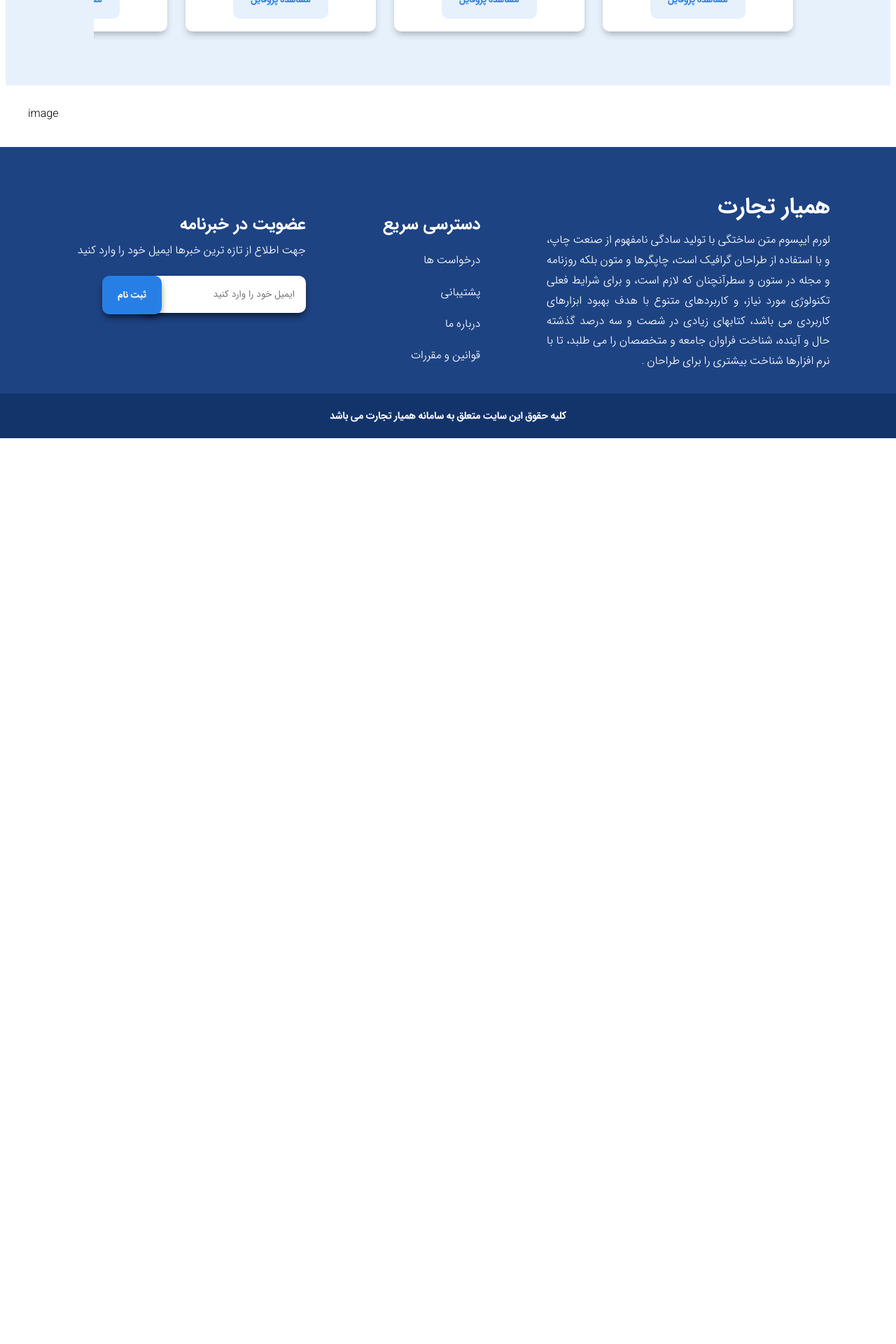
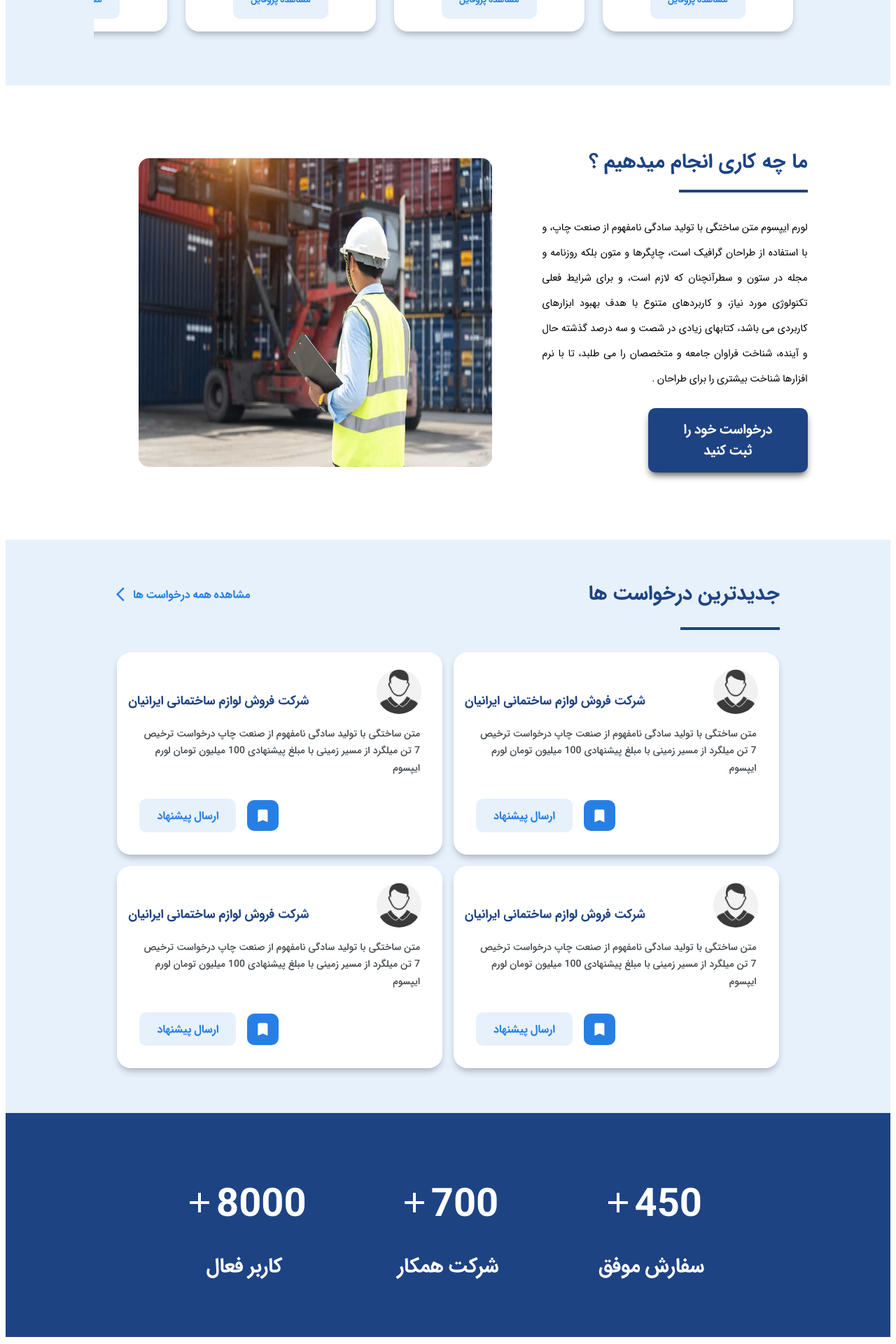
Before and after one commit to amirgodazgar/hamyar-tejarat, a React (Create React App) app: page / in a window 1280 px wide. Shown: the part 1760-3680 px from the top of the page at 70% size. Before the commit the page ends 2386 px from the top, so only its background shows below. Built offline with nearby package versions, Linux system fonts and the light colour scheme; what jss-rtl would draw is missing.

Commit message:
statistics-done

```diff
--- a/src/common/button/buttonStyle.module.css
+++ b/src/common/button/buttonStyle.module.css
@@ -15,7 +15,14 @@
   background-color: #e7f1fc;
   color: #277fe5;
   border: 1px solid transparent;
-
+}
+.requestCard {
+  padding: 0.65rem 1.5rem;
+  background-color: #e7f1fc;
+  color: #277fe5;
+  border: 1px solid transparent;
+  font-size: 1rem;
+  font-weight: bold;
 }
 
 .panel {
@@ -52,9 +59,23 @@
   box-shadow: 0px 6px 11px -3px rgba(0, 0, 0, 0.73);
 }
 
-.card:hover {
+.registration {
+  padding: 1rem 2rem;
+  font-size: 1.2rem;
+  width: 60%;
+  /* margin: 0 auto; */
+  background-color: #1e4383;
+  color: #ffffff;
+  box-shadow: 0px 6px 11px -3px rgba(0, 0, 0, 0.73);
+}
+
+.card:hover , .requestCard:hover {
   background-color: #277fe5;
   color: #ffffff;
+  transition: all 200ms;
+}
+.requestCard:active {
+  transform: scale(1.05);
   transition: all 200ms;
 }
 
@@ -65,9 +86,14 @@
   transition: all 200ms;
 }
 .header:active,
-.panel:active {
+.panel:active,
+.registration:active {
   transform: translateY(2px);
-  transition: all 200ms;
+  transition: all 100ms;
+}
+
+.registration:hover {
+  opacity: 0.85;
 }
 
 .footerSignUp:hover {
--- a/src/common/card/card.module.css
+++ b/src/common/card/card.module.css
@@ -3,7 +3,7 @@
   display: flex;
   flex-direction: column;
   justify-content: space-around;
-  border-radius: 10px !important;
+  border-radius: 20px !important;
   box-shadow: 0px 6px 11px -3px rgba(0, 0, 0, 0.3) !important;
   padding: 0.8rem 0 !important;
   margin: 0.8rem;
--- /dev/null
+++ b/src/common/card/homepage/RequestCard.js
@@ -0,0 +1,49 @@
+import React from "react";
+import classes from "./requestCard.module.css";
+import Button from "../../button/Button";
+import { cardData } from "../../../constant/cardData";
+import {
+  Card,
+  CardHeader,
+  CardContent,
+  Typography,
+  Avatar,
+  Icon,
+} from "@material-ui/core";
+import BookmarkIcon from "@material-ui/icons/Bookmark";
+
+const RequestCard = ({ imgSrc, alt, title, subtitle }) => {
+  return (
+    <React.Fragment>
+      <Card className={classes.card}>
+        <div className={classes.header}>
+          <CardHeader
+            className={classes.cardHeader}
+            avatar={
+              <Avatar className={classes.avatar} src={imgSrc} alt={alt} />
+            }
+          />
+          <Typography className={classes.title} variant="h6" align="left">
+            {title}
+          </Typography>
+        </div>
+
+        <CardContent>
+          <Typography
+            className={classes.subTitle}
+            variant="button"
+            align="center"
+          >
+            {subtitle}
+          </Typography>
+        </CardContent>
+        <CardContent className={classes.cardContent}>
+          <BookmarkIcon className={classes.BookmarkIcon}/>
+          <Button customizeClass="requestCard">{cardData.request.btn}</Button>
+        </CardContent>
+      </Card>
+    </React.Fragment>
+  );
+};
+
+export default RequestCard;
--- /dev/null
+++ b/src/common/card/homepage/requestCard.module.css
@@ -0,0 +1,64 @@
+.card {
+  display: flex;
+  flex-direction: column;
+  border-radius: 20px !important;
+  padding: 1.5rem 1rem .5rem 1rem;
+  box-shadow: 0px 6px 11px -3px rgba(0, 0, 0, 0.3) !important;
+}
+
+.header {
+  display: grid;
+  grid-template-columns: repeat(5 1fr);
+  grid-template-rows: repeat(2, 50%);
+  padding: 0 !important;
+}
+.cardHeader {
+  padding: 0 !important;
+  grid-column: 1;
+  grid-row: 1/3;
+  display: flex;
+  flex-direction: column;
+  justify-content: center;
+  align-items: center;
+}
+.cardHeader div {
+  margin: 0 !important;
+}
+.cardContent {
+  display: flex;
+  justify-content: flex-end;
+  align-items: center;
+}
+
+.avatar {
+  height: 4rem !important;
+  width: 4rem !important;
+}
+.title {
+  font-size: 1.1rem !important;
+  color: #1e4383;
+  font-weight: bold !important;
+  grid-column: 2/5;
+  grid-row: 2;
+}
+.subTitle {
+  color: #192129d0;
+  width: 70%;
+  text-align: justify;
+}
+
+.BookmarkIcon {
+  background-color: #277fe5;
+  color: #ffffff;
+  font-size: 1.5rem !important;
+  padding: 0.65rem;
+  border-radius: 10px;
+  margin: 0 1rem;
+  cursor: pointer;
+  transition: all 200ms !important;
+}
+
+.BookmarkIcon:active {
+  transform: scale(1.07);
+  transition: all 200ms !important;
+}
--- a/src/constant/cardData.js
+++ b/src/constant/cardData.js
@@ -1,3 +1,6 @@
 export const cardData = {
-   btn : 'مشاهده پروفایل'
-}
+  btn: "مشاهده پروفایل",
+  request: {
+    btn: "ارسال پیشنهاد",
+  },
+};
--- a/src/constant/pagesData.js
+++ b/src/constant/pagesData.js
@@ -17,5 +17,40 @@ export const homeData = {
   topCompanies: {
     title: "برترین شرکت ها",
   },
-  registration: "",
+  registration: {
+    title: "ما چه کاری انجام میدهیم ؟",
+    text:
+      "لورم ایپسوم متن ساختگی با تولید سادگی نامفهوم از صنعت چاپ، و با استفاده از طراحان گرافیک است، چاپگرها و متون بلکه روزنامه و مجله در ستون و سطرآنچنان که لازم است، و برای شرایط فعلی تکنولوژی مورد نیاز، و کاربردهای متنوع با هدف بهبود ابزارهای کاربردی می باشد، کتابهای زیادی در شصت و سه درصد گذشته حال و آینده، شناخت فراوان جامعه و متخصصان را می طلبد، تا با نرم افزارها شناخت بیشتری را برای طراحان .",
+    btn: "درخواست خود را ثبت کنید",
+  },
+  requests: {
+    title: "جدیدترین درخواست ها ",
+    link: "مشاهده همه درخواست ها",
+    requestList: [
+      {
+        title: "شرکت فروش لوازم ساختمانی ایرانیان",
+        text:
+          " متن ساختگی با تولید سادگی نامفهوم از صنعت چاپ درخواست ترخیص 7 تن میلگرد از مسیر زمینی با مبلغ پیشنهادی 100 میلیون تومان لورم ایپسوم ",
+        alt: "card-alt",
+      },
+      {
+        title: "شرکت فروش لوازم ساختمانی ایرانیان",
+        text:
+          " متن ساختگی با تولید سادگی نامفهوم از صنعت چاپ درخواست ترخیص 7 تن میلگرد از مسیر زمینی با مبلغ پیشنهادی 100 میلیون تومان لورم ایپسوم ",
+        alt: "card-alt",
+      },
+      {
+        title: "شرکت فروش لوازم ساختمانی ایرانیان",
+        text:
+          " متن ساختگی با تولید سادگی نامفهوم از صنعت چاپ درخواست ترخیص 7 تن میلگرد از مسیر زمینی با مبلغ پیشنهادی 100 میلیون تومان لورم ایپسوم ",
+        alt: "card-alt",
+      },
+      {
+        title: "شرکت فروش لوازم ساختمانی ایرانیان",
+        text:
+          " متن ساختگی با تولید سادگی نامفهوم از صنعت چاپ درخواست ترخیص 7 تن میلگرد از مسیر زمینی با مبلغ پیشنهادی 100 میلیون تومان لورم ایپسوم ",
+        alt: "card-alt",
+      },
+    ],
+  },
 };
--- a/src/pages/home/Home.js
+++ b/src/pages/home/Home.js
@@ -2,19 +2,43 @@ import classes from "./home.module.css";
 import React from "react";
 import { homeData } from "../../constant/pagesData";
 import clearanceImage from "../../styles/image/image (3).jpg";
+import registrationImage from "../../styles/image/image (6).jpg";
 import ArrowBackIosIcon from "@material-ui/icons/ArrowBackIos";
 import ArrowForwardIosIcon from "@material-ui/icons/ArrowForwardIos";
+import AddIcon from "@material-ui/icons/Add";
 import MainCard from "../../common/card/MainCard";
+import RequestCard from "../../common/card/homepage/RequestCard";
 import cardImage from "../../styles/image/profile-image.png";
+import Button from "../../common/button/Button";
 
 const Home = () => {
-
-   const scrollRightHandler = () => {
-      document.scrollLeft = 15
-   }
-   const scrollLeftHandler = () => {
-
-   }
+  const cardItems = [
+    {
+      title: "شرکت ترخیص همراه",
+      subTitle: "شرکت ترخیص همراه , همراه شما در مسیر تجارت",
+      alt: "card-alt",
+    },
+    {
+      title: "شرکت ترخیص همراه",
+      subTitle: "شرکت ترخیص همراه , همراه شما در مسیر تجارت",
+      alt: "card-alt",
+    },
+    {
+      title: "شرکت ترخیص همراه",
+      subTitle: "شرکت ترخیص همراه , همراه شما در مسیر تجارت",
+      alt: "card-alt",
+    },
+    {
+      title: "شرکت ترخیص همراه",
+      subTitle: "شرکت ترخیص همراه , همراه شما در مسیر تجارت",
+      alt: "card-alt",
+    },
+    {
+      title: "شرکت ترخیص همراه",
+      subTitle: "شرکت ترخیص همراه , همراه شما در مسیر تجارت",
+      alt: "card-alt",
+    },
+  ];
 
   return (
     <div className={classes.home}>
@@ -43,56 +67,92 @@ const Home = () => {
         <h3>{homeData.topCompanies.title}</h3>
         <span className={classes.subLine}></span>
         <div className={classes.cardsBox}>
-          <div className={classes.preCard} onClick={scrollLeftHandler}>
+          <div className={classes.preCard}>
             <ArrowForwardIosIcon className={classes.preIcon} fontSize="large" />
           </div>
-          <div className={classes.slider} >
-            <MainCard
-              title="شرکت ترخیص همراه"
-              subtitle="شرکت ترخیص همراه , همراه شما در مسیر تجارت"
-              imgSrc={cardImage}
-              alt="card-alt"
-            />
-            <MainCard
-              title="شرکت ترخیص همراه"
-              subtitle="شرکت ترخیص همراه , همراه شما در مسیر تجارت"
-              imgSrc={cardImage}
-              alt="card-alt"
-            />
-            <MainCard
-              title="شرکت ترخیص همراه"
-              subtitle="شرکت ترخیص همراه , همراه شما در مسیر تجارت"
-              imgSrc={cardImage}
-              alt="card-alt"
-            />
-            <MainCard
-              title="شرکت ترخیص همراه"
-              subtitle="شرکت ترخیص همراه , همراه شما در مسیر تجارت"
-              imgSrc={cardImage}
-              alt="card-alt"
-            />
-            <MainCard
-              title="شرکت ترخیص همراه"
-              subtitle="شرکت ترخیص همراه , همراه شما در مسیر تجارت"
-              imgSrc={cardImage}
-              alt="card-alt"
-            />
-            <MainCard
-              title="شرکت ترخیص همراه"
-              subtitle="شرکت ترخیص همراه , همراه شما در مسیر تجارت"
-              imgSrc={cardImage}
-              alt="card-alt"
-            />
+          <div className={classes.slider}>
+            {cardItems.map((card, index) => (
+              <MainCard
+                title={card.title}
+                subtitle={card.subTitle}
+                imgSrc={cardImage}
+                alt={card.alt}
+                key={index}
+              />
+            ))}
           </div>
-          <div className={classes.nextCard} onClick={scrollRightHandler}>
+          <div className={classes.nextCard} o>
             <ArrowBackIosIcon className={classes.nextIcon} fontSize="large" />
           </div>
         </div>
       </div>
 
       <div className={classes.introduction}>
-        <div className={classes.image}>image</div>
-        <div className={classes.registration}></div>
+        <div className={classes.registration}>
+          <h3>{homeData.registration.title}</h3>
+          <span></span>
+          <p>{homeData.registration.text}</p>
+          <Button customizeClass="registration">
+            {homeData.registration.btn}
+          </Button>
+        </div>
+        <div className={classes.image}>
+          <img src={registrationImage} alt="clearance-image" />
+        </div>
+      </div>
+
+      <div className={classes.requests}>
+        <div className={classes.header}>
+          <h3>{homeData.requests.title}</h3>
+          <a href="#">
+            {homeData.requests.link}
+            <ArrowBackIosIcon style={{ fontWeight: "bolder" }} />
+          </a>
+        </div>
+        <div className={classes.underLine}>
+          <span></span>
+        </div>
+        <div className={classes.requestBox}>
+          {homeData.requests.requestList.map((card, index) => (
+            <RequestCard
+              title={card.title}
+              subtitle={card.text}
+              imgSrc={cardImage}
+              alt={card.alt}
+              key={index}
+            />
+          ))}
+        </div>
+      </div>
+
+      <div className={classes.statistics}>
+        <div className={classes.successfulOrder}>
+          <div className={classes.numberBox}>
+            <AddIcon fontSize="large" className={classes.addIcon} />
+            <p className={classes.number}>450</p>
+          </div>
+          <p> سفارش موفق</p>
+        </div>
+        <div className={classes.partnerCompany}>
+          <div className={classes.numberBox}>
+            <AddIcon fontSize="large" className={classes.addIcon} />
+            <p className={classes.number}>700</p>
+          </div>
+          <p> شرکت همکار</p>
+        </div>
+        <div className={classes.activeUser}>
+          <div className={classes.numberBox}>
+            <AddIcon fontSize="large" className={classes.addIcon} />
+            <p className={classes.number}> 8000</p>
+          </div>
+          <p> کاربر فعال</p>
+        </div>
+      </div>
+
+
+
+      <div className={classes.news}>
+
       </div>
     </div>
   );
--- a/src/pages/home/home.module.css
+++ b/src/pages/home/home.module.css
@@ -134,6 +134,7 @@
   align-items: center;
   cursor: pointer;
   transition: all 200ms;
+  margin: 0 0.5rem;
 }
 .preCard {
   justify-content: center;
@@ -158,3 +159,151 @@
   color: #277fe5;
   transition: all 200ms;
 }
+
+/* introduction  */
+.introduction {
+  display: flex;
+  padding: 6rem 0;
+  justify-content: center;
+}
+.introduction .image {
+  flex: 0 0 50%;
+  display: flex;
+  justify-content: center;
+  padding: 0.5rem;
+}
+.image img {
+  transition: all 500ms;
+}
+.image img:hover {
+  opacity: 0.85;
+  cursor: pointer;
+  transition: all 500ms;
+}
+.introduction .registration {
+  flex: 0 0 30%;
+  display: flex;
+  flex-direction: column;
+}
+
+.registration > h3 {
+  font-size: 1.8rem;
+  font-weight: bold;
+  color: #1e4383;
+  padding: 0 0 1.5rem 0;
+  width: 100%;
+}
+.registration > p {
+  text-align: justify;
+  font-size: 0.9rem;
+  font-weight: 400;
+  margin-bottom: 1.5rem;
+  line-height: 2.5;
+}
+.registration > span {
+  border-top: 4px solid #1e4383;
+  width: 40%;
+  padding: 1rem;
+}
+
+/* Requests */
+
+.requests {
+  display: flex;
+  flex-direction: column;
+  background-color: #e7f1fc;
+  padding: 4rem 0;
+}
+
+.header {
+  width: 75%;
+  margin: 0 auto;
+  display: flex;
+  justify-content: space-between;
+}
+.header > h3 {
+  font-size: 1.8rem;
+  font-weight: bold;
+  color: #1e4383;
+}
+.header > a {
+  text-decoration: none;
+  color: #277fe5;
+  font-size: 1rem;
+  font-weight: bold;
+  display: flex;
+  justify-content: center;
+  align-items: center;
+}
+
+.underLine {
+  width: 75%;
+  margin: 0 auto;
+  padding: 2rem 0;
+}
+
+.underLine span {
+  border-top: 4px solid #1e4383;
+  display: block;
+  width: 15%;
+}
+
+.requestBox {
+  width: 75%;
+  margin: 0 auto;
+  display: grid;
+  grid-template-columns: repeat(2, 49%);
+  justify-content: center;
+  gap: 1rem;
+}
+
+/* Statistics */
+.statistics {
+  display: flex;
+  justify-content: center;
+  align-items: center;
+  height: 20rem;
+  background-color: #1e4383;
+}
+
+.successfulOrder,
+.partnerCompany,
+.activeUser {
+  flex: 0 0 23%;
+  font-size: 1.8rem !important;
+  color: #ffffff;
+  font-weight: bold;
+  display: flex;
+  flex-direction: column;
+  justify-content: space-between;
+  align-items: center;
+  height: 45%;
+}
+
+.numberBox {
+  display: flex;
+  flex-direction: row-reverse;
+  justify-content: space-between;
+  align-items: center;
+}
+
+.number {
+  flex: 1;
+  font-size: 3.5rem;
+  color: #ffffff;
+  font-weight: bold;
+}
+
+.addIcon {
+  font-size: 3rem !important;
+  font-weight: bolder !important;
+  color: #ffffff;
+  margin: 1rem 0;
+}
+
+/* News */
+
+.news {
+  height: 50rem;
+  background-color: #ffffff;
+}
```
